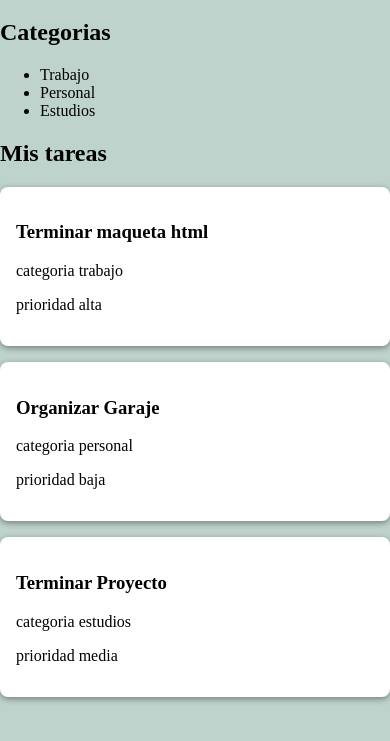
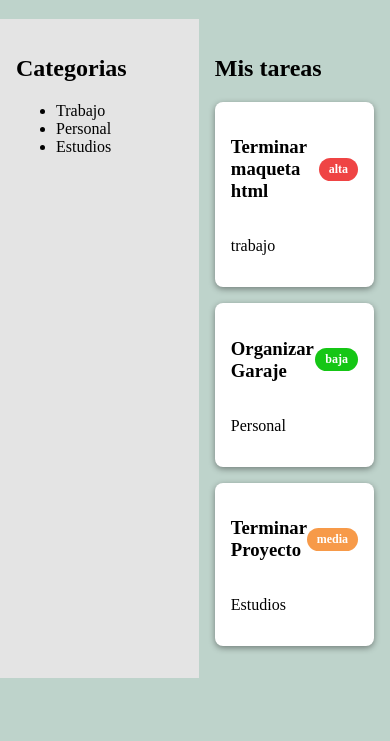
Before and after one commit to JOCAMU/taskflow-project, a plain HTML site: page index.html in a window 390 px wide. Shown: the part 61-802 px from the top of the page. Drawn offline with Linux system fonts and the light colour scheme.

Commit message:
añadido layout responsive con media query

```diff
--- a/index.html
+++ b/index.html
@@ -11,7 +11,8 @@
   <header>
     <h1> Taskflow </h1>
   </header>
-  <div>
+  <div class="container">
+
     <aside>
          <h2>Categorias</h2>
          <ul>
@@ -20,28 +21,37 @@
             <li>Estudios</li>
          </ul>
     </aside>
-    <main>
+
+
+   <main>
         <section>
             <h2>Mis tareas</h2>
         <div class="task">
+            <div class="task-header">
             <h3>Terminar maqueta html</h3>
-               <p>categoria trabajo</p>
-               <p>prioridad alta</p>
+            <span class="prioridad p-alta">alta</span>
+            </div>
+            <p class="categoria">trabajo</p>
         </div>
         <div class="task">
+            <div class="task-header">
             <h3>Organizar Garaje</h3>
-            <p>categoria personal</p>
-            <P>prioridad baja</P>
+           <span class="prioridad p-baja">baja</span>
+          </div>
+            <p class="categoria">Personal </p>
 
         </div>
         <div class="task">
+           <div class="task-header">
             <h3>Terminar Proyecto</h3>
-            <P>categoria estudios</P>
-            <P> prioridad media</P>
+            <span class="prioridad p-media">media</span>
+          </div>
+            <p class="categoria">Estudios</P>
         </div>
-    </section>
+         </section>
 
     </main>
-  </div>
+
+</div>
 </body>
 </html>
--- a/style.css
+++ b/style.css
@@ -10,8 +10,45 @@ header{
     margin-bottom: 16px;
     border-radius: 8px;
     box-shadow: 0 2px 6px rgba(0, 0, 0, 0.4);
+    transition: 0.3s ease;
+}
+
+    .task:hover{
+    transform: translateY(-5px);
 }
  body{
     margin: 0;
     background-color: #bed3cb;
 }
+.task-header{
+    display: flex;
+    justify-content: space-between;
+    align-items: center;
+}
+.prioridad{
+    padding: 4px 10px;
+    border-radius: 20px;
+    font-size: 12px;
+    font-weight: bold;
+    color:white;
+}
+.p-alta{
+    background-color: #ef4444;
+}
+.p-media{
+    background-color: #f79a49;
+}
+.p-baja{
+    background-color: #15c615;
+}
+.container{
+    display: flex;
+}
+aside{
+    width: 250px;
+    padding: 16px;
+    background-color: #e4e4e4;
+}
+main{
+flex: 1;
+    padding: 16px;}
```
